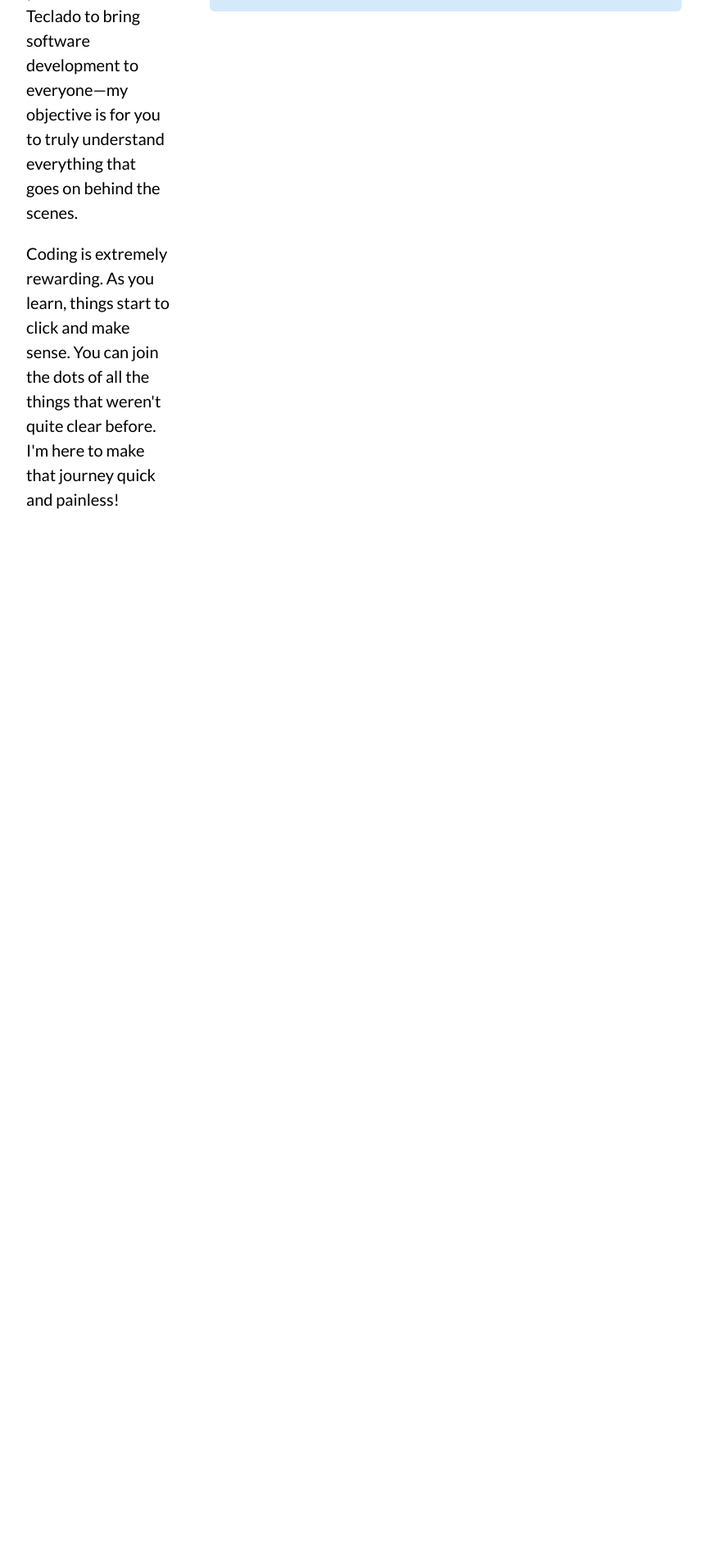
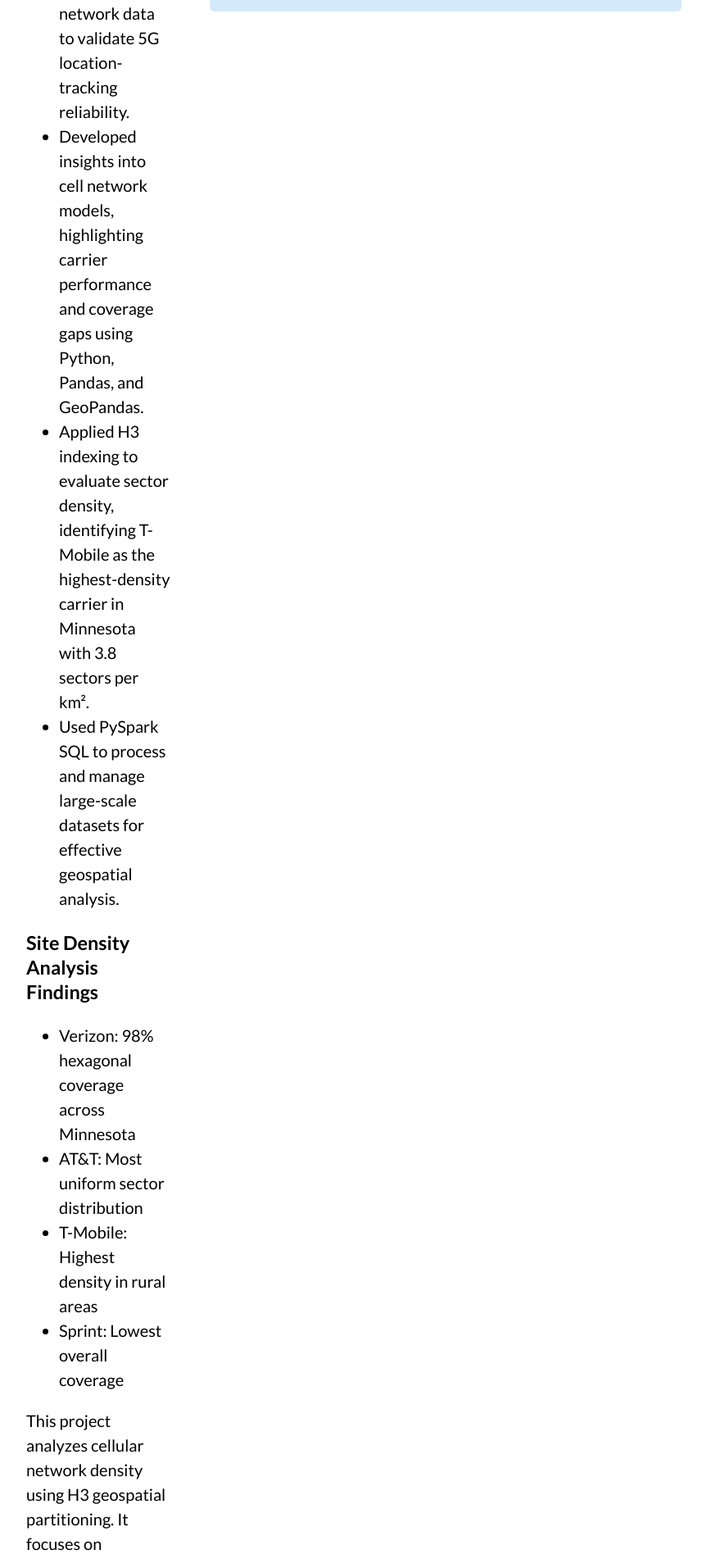
Before and after one commit to jjoshualleung/portfolio, a Flask app: page /projects/site-density-analysis in a window 1280 px wide. Shown: the part 809-2711 px from the top of the page at 82% size, without its empty margins (208-1071 px from the left). Before the commit the page ends 1430 px from the top, so only its background shows below. Run offline with Flask 3, Linux system fonts and the light colour scheme.

Commit message:
Add content for site analysis

```diff
--- a/templates/project_site-density-analysis.html
+++ b/templates/project_site-density-analysis.html
@@ -11,20 +11,34 @@
             <article class="project">
                 <article class="project__content">
                     <h2 class="project__heading">{{ project['name'] }}</h2>
+                        <h3> Internship Contributions</h3>
+
+                        <ul>
+                            <li>Conducted advanced analysis of billions of cellular network data to validate 5G location-tracking reliability.</li>
+                            <li>Developed insights into cell network models, highlighting carrier performance and coverage gaps using Python, Pandas, and GeoPandas.</li>
+                            <li>Applied H3 indexing to evaluate sector density, identifying T-Mobile as the highest-density carrier in Minnesota with 3.8 sectors per km².</li>
+                            <li>Used PySpark SQL to process and manage large-scale datasets for effective geospatial analysis.</li>
+                        </ul>
+                        <h3>Site Density Analysis Findings</h3>
+
+                        <ul>
+                            <li>Verizon: 98% hexagonal coverage across Minnesota</li>
+                            <li>AT&T: Most uniform sector distribution</li>
+                            <li>T-Mobile: Highest density in rural areas</li>
+                            <li>Sprint: Lowest overall coverage</li>
+                        </ul>
 
                     <p>
-                        Hi, I'm Bob! I love helping students learn to code and master software development.
-                        I've been teaching online for over 6 years, and I founded Teclado to bring software
-                        development to everyone—my objective is for you to truly understand everything
-                        that goes on behind the scenes.
+                        This project analyzes cellular network density using H3 geospatial partitioning.
+                        It focuses on evaluating network quality across Minnesota, with a detailed analysis
+                        of Minneapolis and St. Paul.
                     </p>
                     <p>
-                        Coding is extremely rewarding. As you learn, things start to click and make sense.
-                        You can join the dots of all the things that weren't quite clear before.
-                        I'm here to make that journey quick and painless!
+                        Using Python, PySpark, and MLflow, the project processes large-scale geospatial data
+                        to generate insights into sector density, geographical coverage, and carrier performance.
+                        This helps identify coverage gaps and optimize network infrastructure.
                     </p>
-                </article>
-
+                    </article>
                 <section>
                     <article class="project__meta-group">
                         <h3 class="project__heading project__heading--meta">Technologies used</h3>
```
